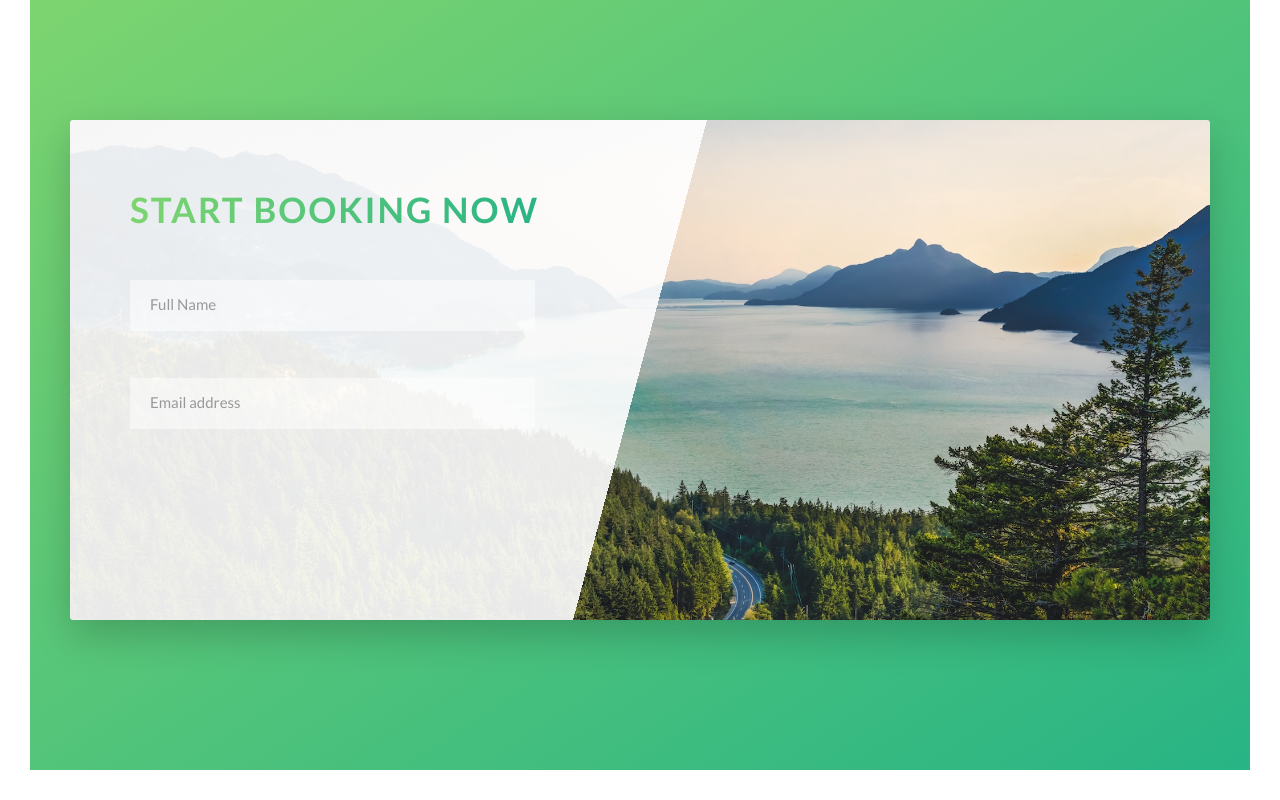
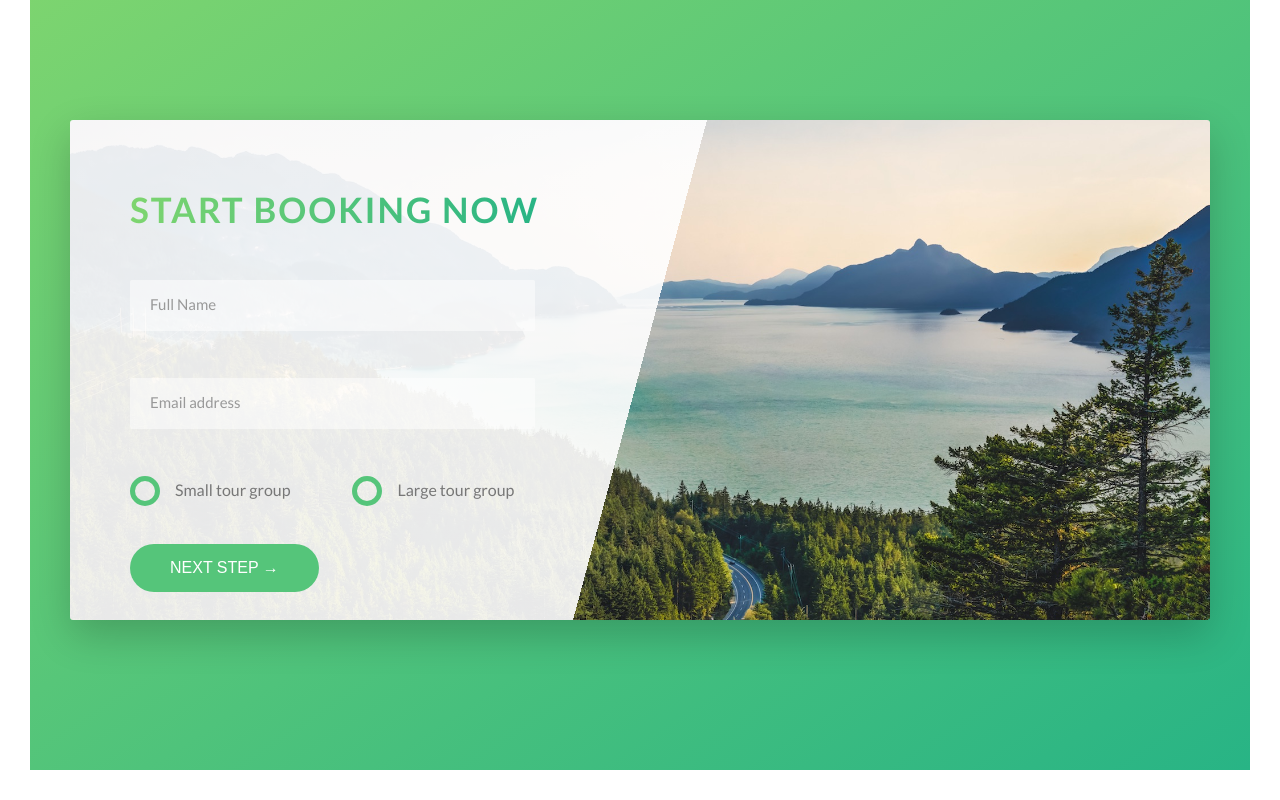
Before and after one commit to Perker68/CSS_Course, a website: page Natours/starter/index.html in a window 1280 px wide. Shown: the part 4422-5222 px from the top of the page. Drawn offline with Linux system fonts and the light colour scheme.

Commit message:
End of Class 47

```diff
--- a/Natours/starter/index.html
+++ b/Natours/starter/index.html
@@ -286,6 +286,28 @@
                                     <input type="email" class="form__input" placeholder="Email address" id="email" required>
                                     <label for="email" class="form__label">Email address</label>
                                 </div>
+
+                                <div class="form__group u-margin-bottom-medium">
+                                    <div class="form__radio-group">
+                                        <input type="radio" class="form__radio-input" id="small" name="size">
+                                        <label for="small" class="form__radio-label">
+                                            <span class="form__radio-button"></span>
+                                            Small tour group
+                                        </label>
+                                    </div>
+
+                                    <div class="form__radio-group">
+                                        <input type="radio" class="form__radio-input" id="large" name="size">
+                                        <label for="large" class="form__radio-label">
+                                            <span class="form__radio-button"></span>
+                                            Large tour group
+                                        </label>
+                                    </div>
+                                </div>
+
+                                <div class="form__group">
+                                    <button class="btn btn--green">Next step &rarr;</button>
+                                </div>
                             </form>
                         </div>
                     </div>
--- a/Natours/starter/sass/base/_utilities.scss
+++ b/Natours/starter/sass/base/_utilities.scss
@@ -1,8 +1,8 @@
-.u-center-text { text-align: center; }
+.u-center-text { text-align: center !important; }
 
-.u-margin-bottom-small { margin-bottom: 1.5rem; }
-.u-margin-bottom-medium { margin-bottom: 4rem; }
-.u-margin-bottom-big { margin-bottom: 8rem; }
+.u-margin-bottom-small { margin-bottom: 1.5rem !important; }
+.u-margin-bottom-medium { margin-bottom: 4rem !important; }
+.u-margin-bottom-big { margin-bottom: 8rem !important; }
 
-.u-margin-top-big { margin-top: 8rem; }
-.u-margin-top-huge { margin-top: 10rem; }
+.u-margin-top-big { margin-top: 8rem !important; }
+.u-margin-top-huge { margin-top: 10rem !important; }
--- a/Natours/starter/sass/components/_button.scss
+++ b/Natours/starter/sass/components/_button.scss
@@ -1,5 +1,5 @@
 .btn {
-
+    &,
     &:link,
     &:visited {
         text-transform: uppercase;
@@ -10,6 +10,9 @@
         transition: all .2s;
         position: relative;
         font-size: $default-font-size;
+
+        border: none;
+        cursor: pointer;
     }
 
     &:hover {
@@ -22,7 +25,9 @@
         }
     }
 
-    &:active {
+    &:active,
+    &:focus {
+        outline: none;
         transform: translateY(-.1rem);
         box-shadow: 0 .5rem 1rem rgba($color-black,.2);
     }
--- a/Natours/starter/sass/components/_form.scss
+++ b/Natours/starter/sass/components/_form.scss
@@ -14,6 +14,7 @@
         border-bottom: 3px solid transparent;
         width: 90%;
         display: block;
+        transition: all .3s;
 
         &::-webkit-input-placeholder { //pseudo-elements are things that are actually on the page, like a placeholder. pseudo-classes are more like a state (eg. :hover)
             color: $color-grey-dark-2;
@@ -49,4 +50,51 @@
         visibility: hidden; //need this because with only opacity: 0, element is still on page. with visibility: hidden, it's really gone. but we need to keep opacity in order to be able to animate
         transform: translateY(-4rem);
     }
+
+    &__radio-group {
+        width: 49%;
+        display: inline-block;
+    }
+
+    &__radio-input {
+        display: none; //hiding the radio buttons because we want to use them to control our custom radio buttons but we don't want to actually see them
+    }
+
+    &__radio-label {
+        font-size: $default-font-size;
+        cursor: pointer;
+        position: relative; //position required because it's parent of radio-button below, which has position: absolute
+        padding-left: 4.5rem;
+    }
+
+    &__radio-button {
+        height: 3rem;
+        width: 3rem;
+        border: 5px solid $color-primary;
+        border-radius: 50%;
+        display: inline-block;
+        position: absolute;
+        left: 0;
+        top: -.4rem;
+
+
+        &::after {
+            content: ""; //pseudo-elements always need this content property set to something
+            display: block; //pseudos also need display set to something
+            height: 1.3rem;
+            width: 1.3rem;
+            border-radius: 50%; //this makes it a circle
+            position: absolute;
+            top: 50%;
+            left: 50%;
+            transform: translate(-50%, -50%);
+            background-color: $color-primary;
+            opacity: 0;
+            transition: opacity .2s;
+        }
+    }
+
+    &__radio-input:checked ~ &__radio-label &__radio-button::after { //when radio-input is checked, we select its sibling (~) and its child for changing
+        opacity: 1;
+    }
 }
```
Also changed, not shown: Natours/starter/css/style.css.
